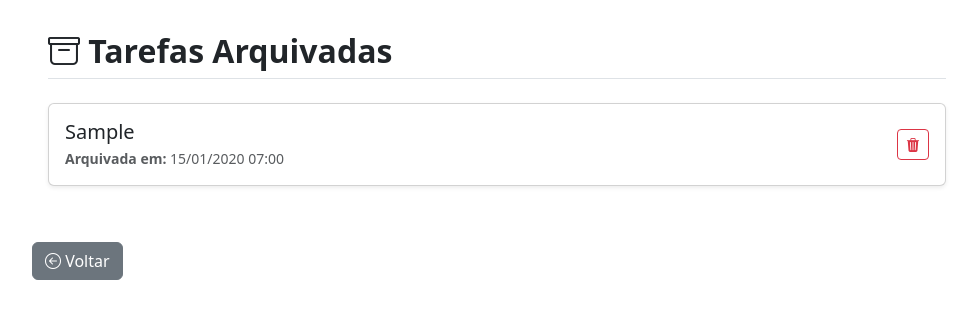
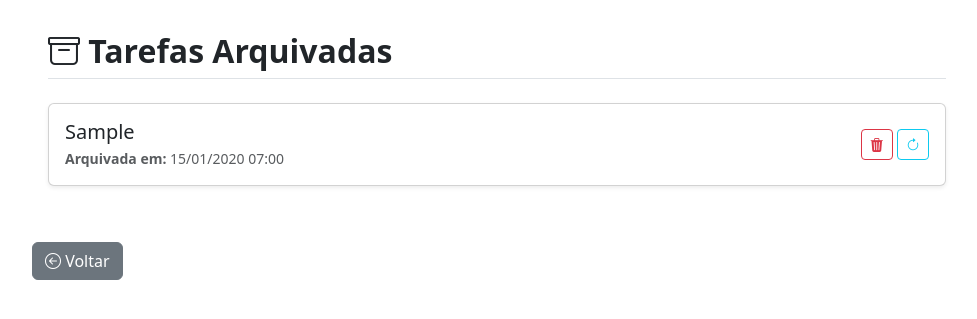
Before and after one commit to emanuel07mii/project_to_do_list, a Django app: page /arquivados/ in a window 1280 px wide. Shown: the part 56-375 px from the top of the page, without its empty margins (50-1027 px from the left). Run offline with Django 5.2, Linux system fonts and the light colour scheme; a user stored in the database is signed in; tables that the repository leaves empty hold one stand-in row (values such as "Sample post"); some libraries are stand-ins or nearby versions.

Commit message:
botão para restaurar tarefa concluida ou arquiva para a página de tarefas n concluídas #5

```diff
--- a/to_do_lists/templates/to_do_lists/arquivadas.html
+++ b/to_do_lists/templates/to_do_lists/arquivadas.html
@@ -13,12 +13,15 @@
                 <p class="text-muted small mb-0"><strong>Arquivada em:</strong> {{ tarefa.data_arquivamento|date:"d/m/Y H:i" }}</p>
                 <!-- depois mudar para data que foi arquivada -->
             </div>
+            <div>
                 <a class="btn btn-outline-danger btn-sm"
                     href="{% url 'excluir' id=tarefa.id %}"
                     onclick="return confirm('Tem certeza que deseja excluir esta tarefa permanentemente?')"
                     title="Excluir definitivamente">
                     <i class="bi bi-trash3-fill"></i>
                 </a>
+                <a class="btn btn-outline-info btn-sm" title="Restaurar" href="#"><i class="bi bi-arrow-clockwise"></i></a>
+            </div>
         </div>
     </div>
     {% empty %}
--- a/to_do_lists/templates/to_do_lists/index.html
+++ b/to_do_lists/templates/to_do_lists/index.html
@@ -84,6 +84,8 @@
                     <a class="btn btn-outline-secondary btn-sm" title="Arquivar"
                         href="{% url 'arquivar_tarefa' tarefa_id=tarefa.id %}">
                         <i class="bi bi-archive-fill"></i></a>
+                    <a class="btn btn-outline-info btn-sm" title="Restaurar"
+                        href="#"><i class="bi bi-arrow-clockwise"></i></a>
                     <a class="btn btn-outline-danger btn-sm" title="Excluir"
                         href="{% url 'excluir' id=tarefa.id %}"><i class="bi bi-trash3-fill"></i></a>
                 </div>
```
Lines whose indentation alone changed are shown as unchanged.
